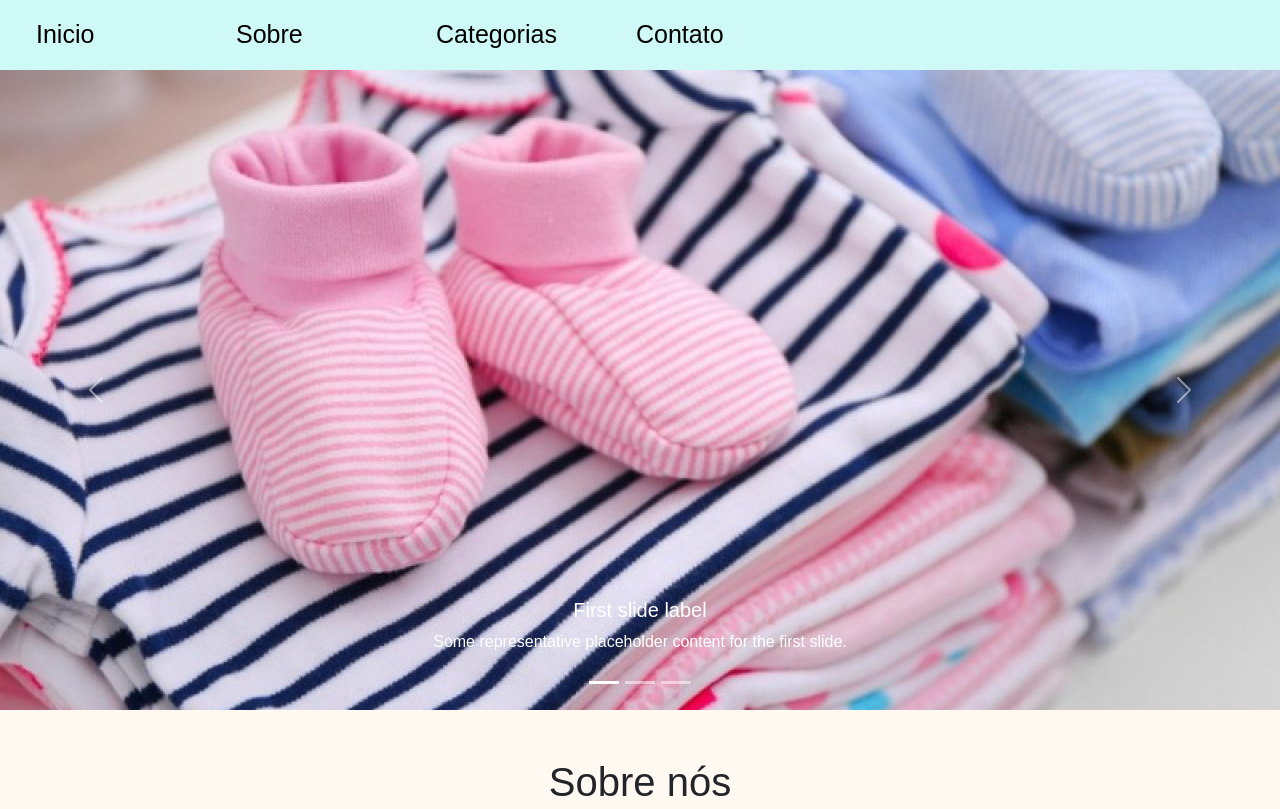
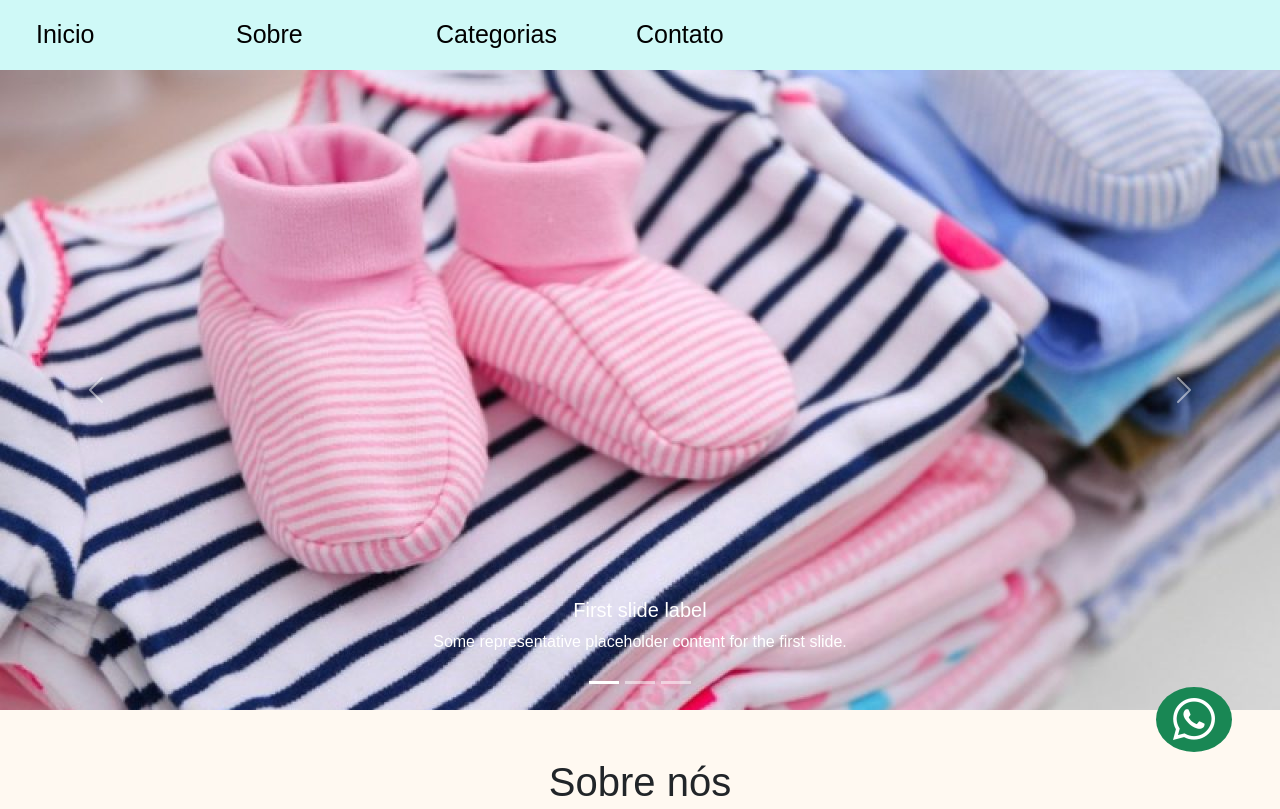
Before and after one commit to guilhermegerhardfantin/casulinho-baby, a plain HTML site: page index.html in a window 1280 px wide. Shown: the top 809 px of the page. Drawn offline with nearby package versions, Linux system fonts and the light colour scheme; a web font is replaced by a local one.

Commit message:
botao fixo

```diff
--- a/index.html
+++ b/index.html
@@ -127,7 +127,7 @@
       </div>
       <div class="row my-5 p-3">
         <div class="col-lg-6">
-          <p style="font-size: 22px;" class="text-justify">
+          <p style="font-size: 22px" class="text-justify">
             Lorem ipsum dolor sit, amet consectetur adipisicing elit. Corporis
             quis exercitationem ex esse, a ad. Eius in itaque molestias ipsa ex,
             ducimus placeat aperiam magni impedit praesentium voluptas, error
@@ -194,7 +194,7 @@
 
       <div class="row my-5 p-3">
         <div id="contato" class="col-lg-12">
-          <h1  class="text-center">Entre em Contato</h1>
+          <h1 class="text-center">Entre em Contato</h1>
         </div>
       </div>
       <div class="row my-5 p-3">
@@ -252,6 +252,14 @@
         </ul>
       </footer>
     </div>
+    <div
+      style="left: unset"
+      class="fixed-bottom m-5 bg-success p-2 rounded-circle"
+    >
+      <a href="https://wa.me/5543988175153"
+         ><i class="fa-brands fa-whatsapp fa-3x text-white fa-fw"></i>
+      </a>
+    </div>
     <script
       src="https://cdn.jsdelivr.net/npm/bootstrap@5.3.3/dist/js/bootstrap.bundle.min.js"
       integrity="sha384-YvpcrYf0tY3lHB60NNkmXc5s9fDVZLESaAA55NDzOxhy9GkcIdslK1eN7N6jIeHz"
```
Also changed, not shown: dddd.png (added), style.css (line endings or trailing spaces).
